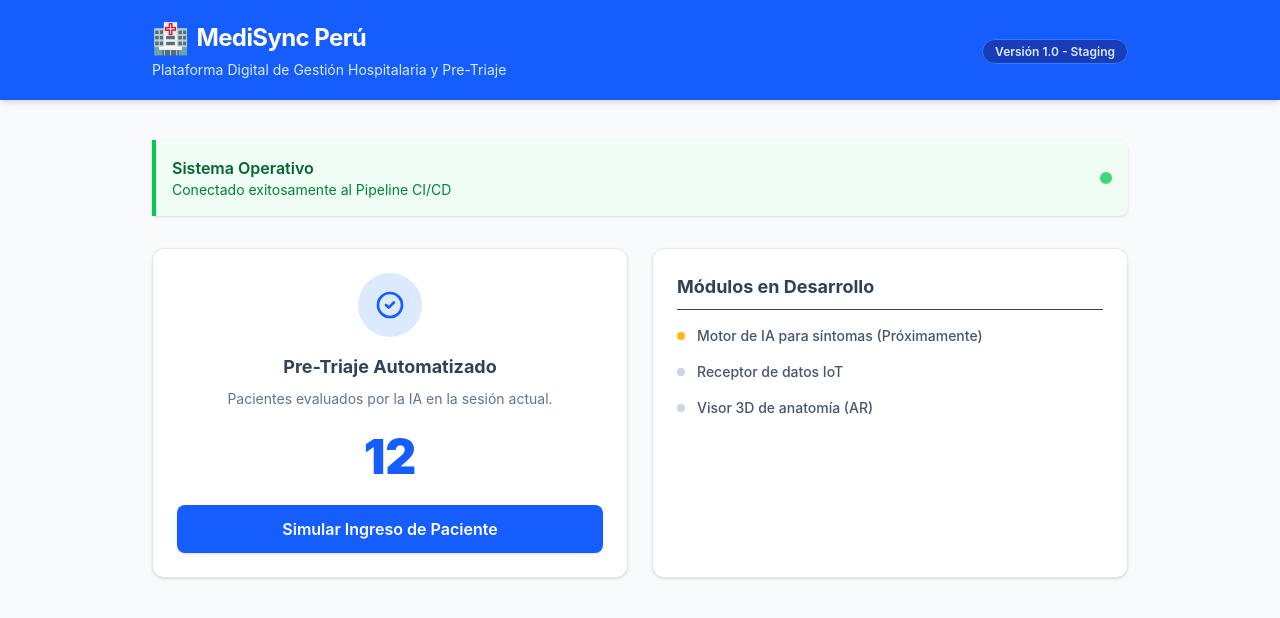
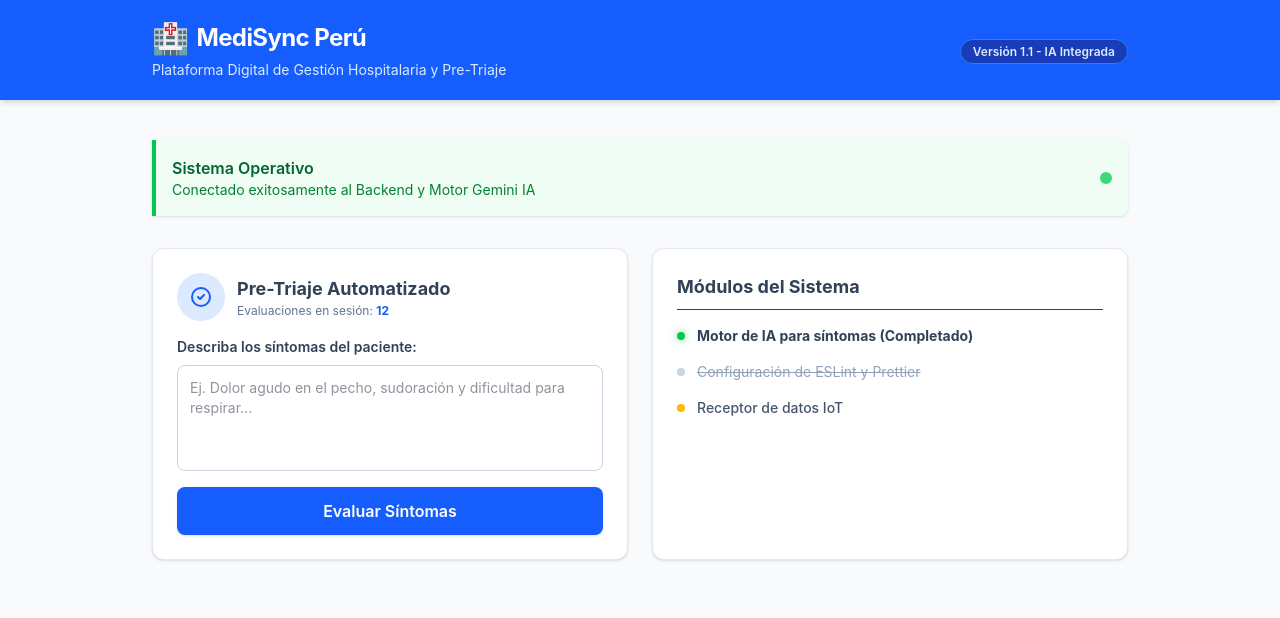
Before and after one commit to MSanchezVasquez/medisync-clinica-digital, a React (Vite) app in the folder frontend/: page / in a window 1280 px wide. Shown: the top 618 px of the page. Built offline with nearby package versions, Linux system fonts and the light colour scheme.

Commit message:
feat(frontend): integración de interfaz de pre-triaje con backend de Gemini

```diff
--- a/frontend/src/App.tsx
+++ b/frontend/src/App.tsx
@@ -1,11 +1,16 @@
 import { useState } from 'react';
 
-function App() {
-  const [pacientesAtendidos, setPacientesAtendidos] = useState(12);
+interface DiagnosticoIA {
+  urgencia: 'ALTA' | 'MEDIA' | 'BAJA';
+  especialidad: string;
+  recomendacion: string;
+}
 
-  return (
-    <div className="min-h-screen bg-slate-50 text-slate-800 font-sans selection:bg-blue-200">
-      {/* Header */}
+// ==========================================
+// COMPONENTES DE INTERFAZ (UI)
+// ==========================================
+
+const Header = () => (
   <header className="bg-blue-600 shadow-md">
     <div className="max-w-5xl mx-auto px-6 py-5 flex items-center justify-between">
       <div>
@@ -18,35 +23,73 @@ function App() {
       </div>
       <div className="hidden sm:block">
         <span className="bg-blue-800 text-blue-100 text-xs font-semibold px-3 py-1 rounded-full border border-blue-500">
-              Versión 1.0 - Staging
+          Versión 1.1 - IA Integrada
         </span>
       </div>
     </div>
   </header>
+);
 
-      {/* Main Content */}
-      <main className="max-w-5xl mx-auto px-6 py-10">
-        {/* Status Banner */}
+const StatusBanner = () => (
   <div className="bg-green-50 border-l-4 border-green-500 p-4 rounded-r-lg shadow-sm mb-8 flex items-center justify-between">
     <div>
       <h2 className="text-green-800 font-semibold">Sistema Operativo</h2>
-            <p className="text-green-700 text-sm">Conectado exitosamente al Pipeline CI/CD</p>
+      <p className="text-green-700 text-sm">Conectado exitosamente al Backend y Motor Gemini IA</p>
     </div>
     <div className="animate-pulse h-3 w-3 bg-green-500 rounded-full"></div>
   </div>
+);
 
-        {/* Dashboard Grid */}
+// ==========================================
+// COMPONENTE PRINCIPAL (LÓGICA)
+// ==========================================
+
+function App() {
+  // Estados para manejar el formulario y la respuesta de la IA
+  const [sintomas, setSintomas] = useState('');
+  const [diagnostico, setDiagnostico] = useState<DiagnosticoIA | null>(null);
+  const [cargando, setCargando] = useState(false);
+  const [pacientesAtendidos, setPacientesAtendidos] = useState(12); // Tu contador original
+
+  // Función que se comunica con el servidor Express
+  const evaluarSintomas = async (e: React.FormEvent) => {
+    e.preventDefault();
+    if (!sintomas.trim()) return;
+
+    setCargando(true);
+    setDiagnostico(null);
+
+    try {
+      const respuesta = await fetch('http://localhost:3000/api/triaje', {
+        method: 'POST',
+        headers: { 'Content-Type': 'application/json' },
+        body: JSON.stringify({ sintomas }),
+      });
+
+      const data = await respuesta.json();
+      setDiagnostico(data);
+      setPacientesAtendidos((prev) => prev + 1); // Sumamos 1 paciente atendido
+    } catch (error) {
+      console.error('Error de conexión con el backend:', error);
+      alert('Hubo un error al conectar con el servidor de MediSync.');
+    } finally {
+      setCargando(false);
+    }
+  };
+
+  return (
+    <div className="min-h-screen bg-slate-50 text-slate-800 font-sans selection:bg-blue-200">
+      <Header />
+
+      <main className="max-w-5xl mx-auto px-6 py-10">
+        <StatusBanner />
+
         <div className="grid grid-cols-1 md:grid-cols-2 gap-6">
-          {/* Card: Monitor de IA */}
-          <div className="bg-white rounded-xl shadow-sm border border-slate-200 p-6 flex flex-col items-center justify-center text-center transition-transform hover:-translate-y-1 duration-300">
-            <div className="bg-blue-100 text-blue-600 p-4 rounded-full mb-4">
-              <svg
-                className="w-8 h-8"
-                fill="none"
-                stroke="currentColor"
-                viewBox="0 0 24 24"
-                xmlns="http://www.w3.org/2000/svg"
-              >
+          {/* TARJETA 1: El Motor de IA (Refactorizado) */}
+          <div className="bg-white rounded-xl shadow-sm border border-slate-200 p-6 flex flex-col transition-transform hover:-translate-y-1 duration-300">
+            <div className="flex items-center gap-3 mb-4">
+              <div className="bg-blue-100 text-blue-600 p-3 rounded-full">
+                <svg className="w-6 h-6" fill="none" stroke="currentColor" viewBox="0 0 24 24">
                   <path
                     strokeLinecap="round"
                     strokeLinejoin="round"
@@ -55,42 +98,96 @@ function App() {
                   />
                 </svg>
               </div>
+              <div>
                 <h3 className="text-lg font-bold text-slate-700">Pre-Triaje Automatizado</h3>
-            <p className="text-slate-500 text-sm mt-2 mb-6">
-              Pacientes evaluados por la IA en la sesión actual.
+                <p className="text-slate-500 text-xs">
+                  Evaluaciones en sesión:{' '}
+                  <span className="font-bold text-blue-600">{pacientesAtendidos}</span>
                 </p>
-
-            <div className="text-5xl font-black text-blue-600 mb-6">{pacientesAtendidos}</div>
-
-            <button
-              onClick={() => setPacientesAtendidos((prev) => prev + 1)}
-              className="w-full bg-blue-600 hover:bg-blue-700 text-white font-semibold py-3 px-4 rounded-lg shadow-sm transition-colors duration-200 focus:outline-none focus:ring-2 focus:ring-blue-500 focus:ring-offset-2"
-            >
-              Simular Ingreso de Paciente
-            </button>
+              </div>
             </div>
 
-          {/* Card: Próximos Módulos */}
-          <div className="bg-white rounded-xl shadow-sm border border-slate-200 p-6">
+            {/* Formulario */}
+            <form onSubmit={evaluarSintomas} className="flex flex-col flex-grow">
+              <label htmlFor="sintomas" className="text-sm font-semibold text-slate-700 mb-2">
+                Describa los síntomas del paciente:
+              </label>
+              <textarea
+                id="sintomas"
+                rows={4}
+                value={sintomas}
+                onChange={(e) => setSintomas(e.target.value)}
+                placeholder="Ej. Dolor agudo en el pecho, sudoración y dificultad para respirar..."
+                className="w-full border border-slate-300 rounded-lg p-3 text-sm focus:outline-none focus:ring-2 focus:ring-blue-500 focus:border-transparent mb-4 resize-none"
+                required
+              />
+              <button
+                type="submit"
+                disabled={cargando}
+                className={`w-full text-white font-semibold py-3 px-4 rounded-lg shadow-sm transition-colors duration-200 focus:outline-none focus:ring-2 focus:ring-blue-500 focus:ring-offset-2 mt-auto
+                  ${cargando ? 'bg-blue-400 cursor-not-allowed' : 'bg-blue-600 hover:bg-blue-700'}`}
+              >
+                {cargando ? 'Analizando con Inteligencia Artificial...' : 'Evaluar Síntomas'}
+              </button>
+            </form>
+          </div>
+
+          {/* TARJETA 2: Resultados y Próximos Módulos */}
+          <div className="flex flex-col gap-6">
+            {/* Resultados del Triaje (Se muestra solo si hay diagnóstico) */}
+            {diagnostico && (
+              <div className="bg-white rounded-xl shadow-sm border border-slate-200 p-6 animate-fade-in">
+                <h3 className="text-lg font-bold text-slate-700 border-b pb-2 mb-4">
+                  Resultado del Triaje
+                </h3>
+                <div className="space-y-3 text-sm">
+                  <div className="flex items-start justify-between">
+                    <span className="text-slate-500 font-medium">Nivel de Urgencia:</span>
+                    <span
+                      className={`font-bold px-2 py-1 rounded-md text-xs
+                      ${
+                        diagnostico.urgencia === 'ALTA'
+                          ? 'bg-red-100 text-red-700'
+                          : diagnostico.urgencia === 'MEDIA'
+                            ? 'bg-yellow-100 text-yellow-700'
+                            : 'bg-green-100 text-green-700'
+                      }`}
+                    >
+                      {diagnostico.urgencia}
+                    </span>
+                  </div>
+                  <div className="flex flex-col">
+                    <span className="text-slate-500 font-medium">Especialidad Sugerida:</span>
+                    <span className="font-semibold text-slate-800">{diagnostico.especialidad}</span>
+                  </div>
+                  <div className="flex flex-col bg-slate-50 p-3 rounded-lg border border-slate-100">
+                    <span className="text-slate-500 font-medium mb-1">Recomendación Médica:</span>
+                    <span className="text-slate-700 italic">"{diagnostico.recomendacion}"</span>
+                  </div>
+                </div>
+              </div>
+            )}
+
+            {/* Módulos en Desarrollo (Actualizado) */}
+            <div className="bg-white rounded-xl shadow-sm border border-slate-200 p-6 flex-grow">
               <h3 className="text-lg font-bold text-slate-700 mb-4 border-b pb-2">
-              Módulos en Desarrollo
+                Módulos del Sistema
               </h3>
               <ul className="space-y-4">
+                <li className="flex items-center text-slate-700">
+                  <span className="w-2 h-2 rounded-full bg-green-500 mr-3 shadow-[0_0_8px_rgba(34,197,94,0.6)]"></span>
+                  <span className="text-sm font-bold">Motor de IA para síntomas (Completado)</span>
+                </li>
+                <li className="flex items-center text-slate-400 line-through">
+                  <span className="w-2 h-2 rounded-full bg-slate-300 mr-3"></span>
+                  <span className="text-sm">Configuración de ESLint y Prettier</span>
+                </li>
                 <li className="flex items-center text-slate-600">
                   <span className="w-2 h-2 rounded-full bg-amber-400 mr-3"></span>
-                <span className="text-sm font-medium">
-                  Motor de IA para síntomas (Próximamente)
-                </span>
-              </li>
-              <li className="flex items-center text-slate-600">
-                <span className="w-2 h-2 rounded-full bg-slate-300 mr-3"></span>
                   <span className="text-sm font-medium">Receptor de datos IoT</span>
                 </li>
-              <li className="flex items-center text-slate-600">
-                <span className="w-2 h-2 rounded-full bg-slate-300 mr-3"></span>
-                <span className="text-sm font-medium">Visor 3D de anatomía (AR)</span>
-              </li>
               </ul>
+            </div>
           </div>
         </div>
       </main>
```
Lines whose indentation alone changed are shown as unchanged.
